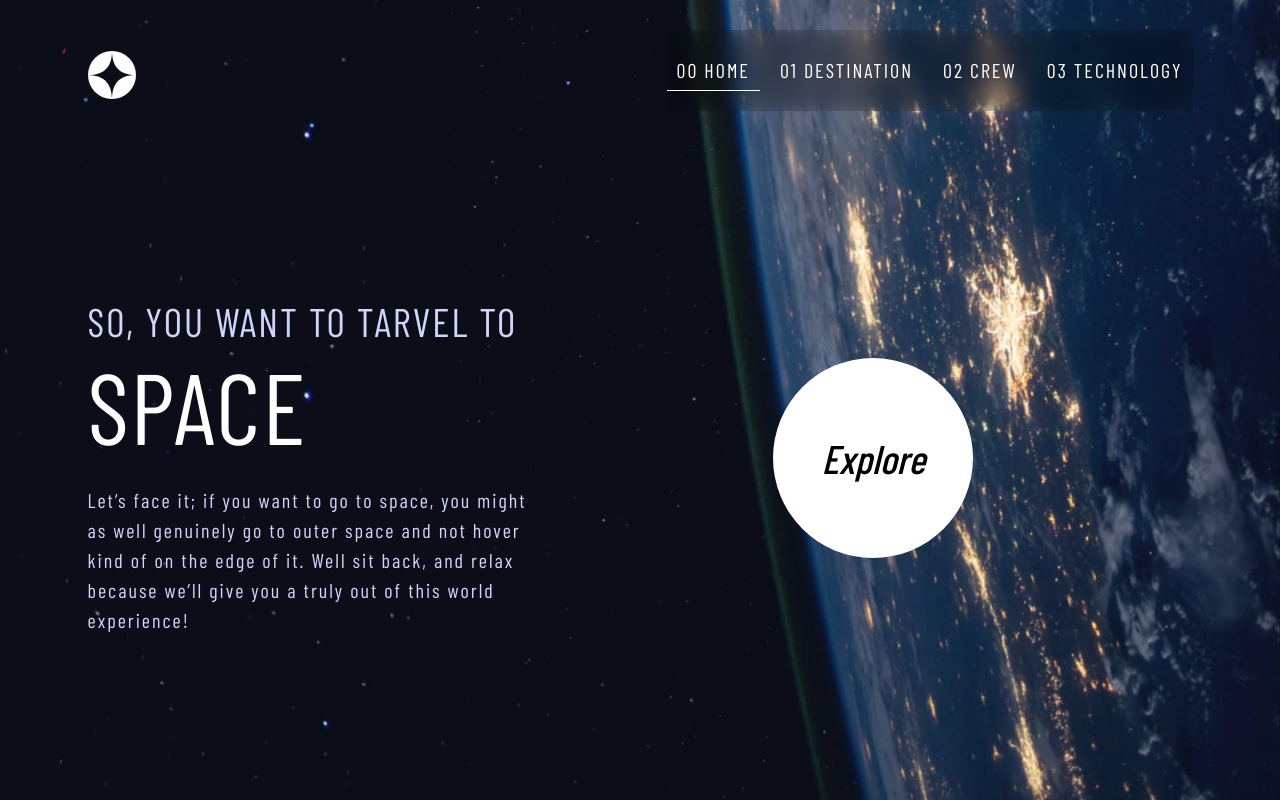
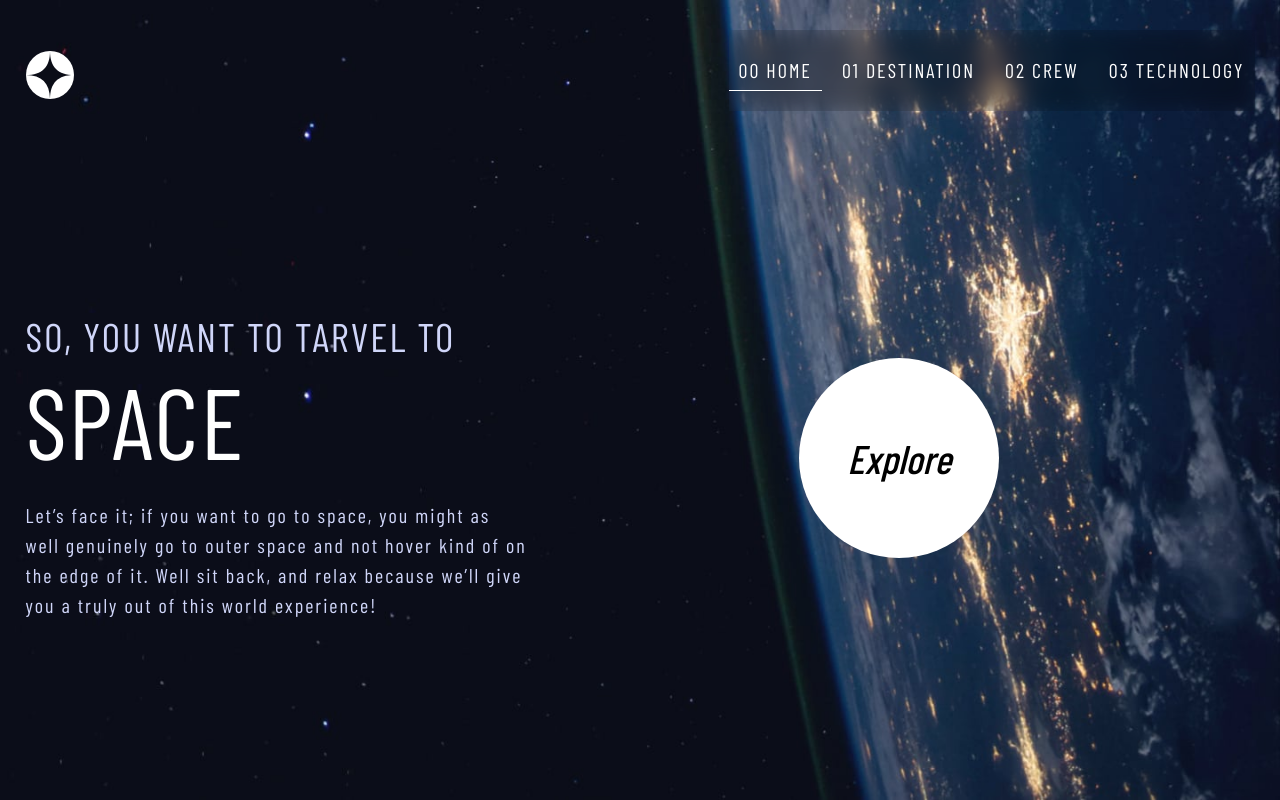
Before and after one commit to agun36/space-tourism-website-main-dev, a React (Vite) app: page / in a window 1280 px wide. Built offline with nearby package versions, Linux system fonts and the light colour scheme; a web font is replaced by a local one.

Commit message:
modified homepage

```diff
--- a/src/pages/homePage.tsx
+++ b/src/pages/homePage.tsx
@@ -5,7 +5,7 @@ import { Navigation } from '../components/navigation';
 export const HomePage = () => {
 
     return (
-        <div className='home  px-8 d-flex flex-column min-vh-100'>
+        <div className='home  d-flex flex-column  px-md-4 px-sm-0 min-vh-100'>
             <div className='mt-md-5'>
                 <Navigation />
             </div>
```
